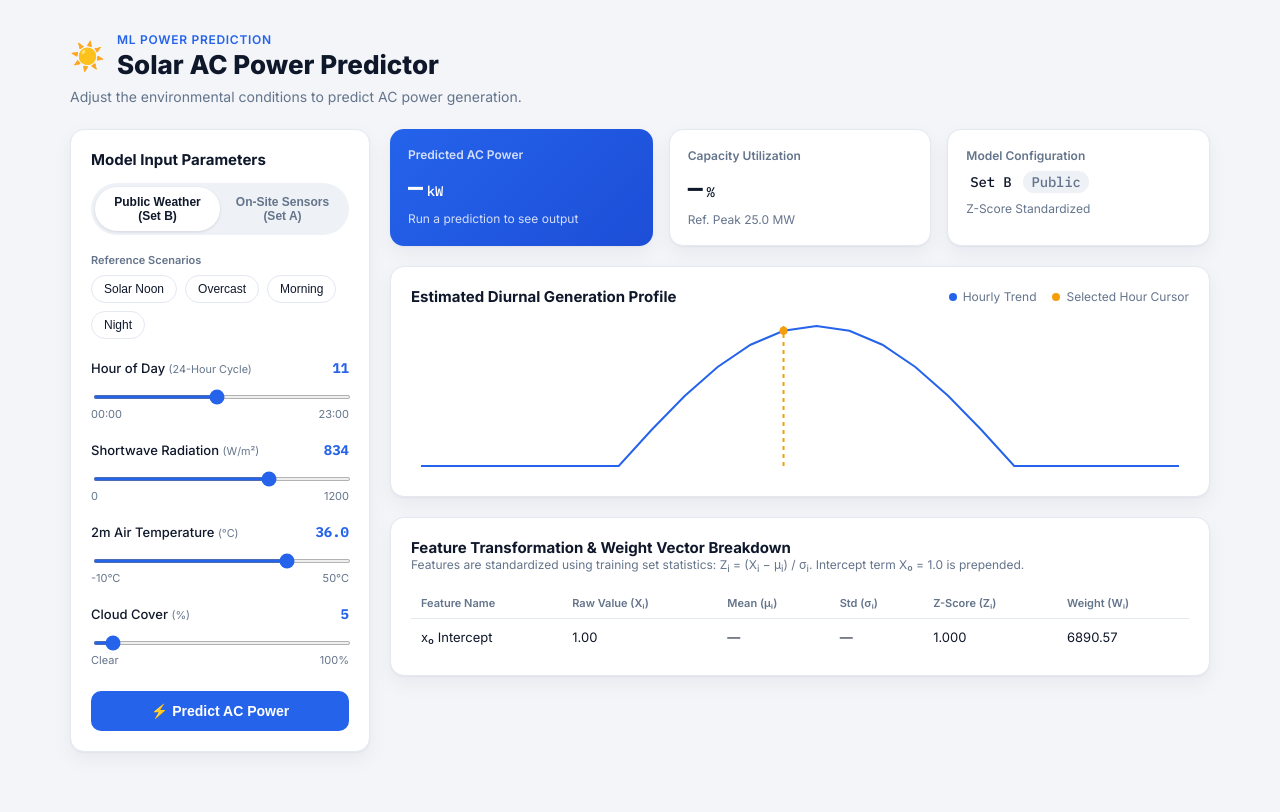
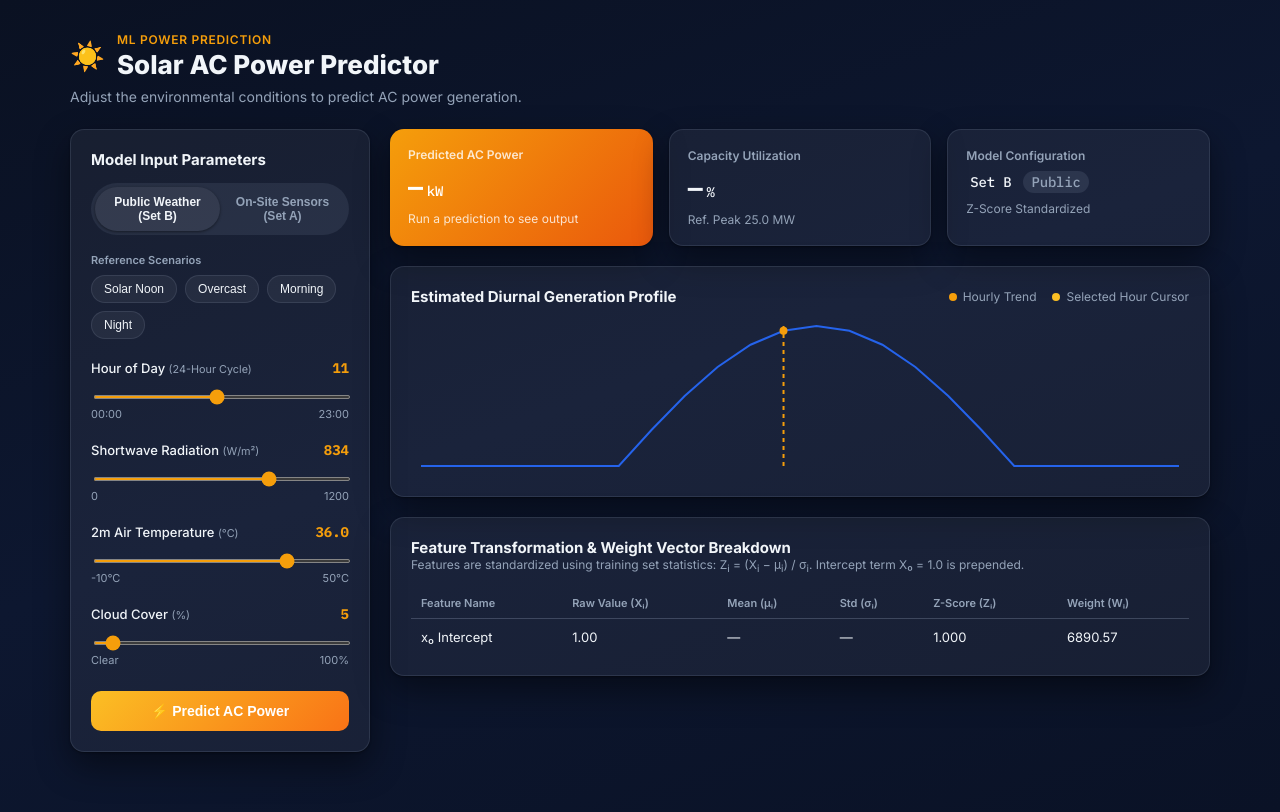
Before and after one commit to Shahzaib371-ai/ML-Based-Solar-Power-Predictor-AC-, a Flask app: page / in a window 1280 px wide. Run offline with Flask 3, Linux system fonts and the light colour scheme; parts of the project's set-up code (start-up, migrations or seed data) failed here and were passed over.

Commit message:
Sync working layout and new aesthetic theme from Replit

```diff
--- a/static/style.css
+++ b/static/style.css
@@ -1,23 +1,23 @@
 :root {
-    color-scheme: light;
-    --bg: #f3f5f9;
-    --card: #ffffff;
-    --border: #e4e8f0;
-    --text: #0f172a;
-    --text-soft: #64748b;
-    --blue: #2563eb;
-    --blue-dark: #1d4ed8;
-    --amber: #f59e0b;
+    color-scheme: dark;
+    --bg: linear-gradient(160deg, #0a1122 0%, #0d1730 48%, #0a1226 100%);
+    --card: rgba(255, 255, 255, 0.055);
+    --border: rgba(148, 163, 184, 0.16);
+    --text: #f1f5f9;
+    --text-soft: #94a3b8;
+    --blue: #f59e0b;
+    --blue-dark: #ea580c;
+    --amber: #fbbf24;
     --radius: 14px;
     --mono: "IBM Plex Mono", "SFMono-Regular", Menlo, Consolas, monospace;
-    --shadow: 0 1px 2px rgba(15, 23, 42, 0.04), 0 8px 20px rgba(15, 23, 42, 0.05);
+    --shadow: 0 1px 2px rgba(0, 0, 0, 0.35), 0 14px 34px rgba(0, 0, 0, 0.45);
 }
 
 * { box-sizing: border-box; }
 
 html {
     background: var(--bg);
-    color-scheme: light;
+    color-scheme: dark;
 }
 
 body {
@@ -89,7 +89,7 @@ body {
 
 .tabs {
     display: flex;
-    background: #eef1f6;
+    background: rgba(148, 163, 184, 0.12);
     border-radius: 999px;
     padding: 4px;
     margin-bottom: 18px;
@@ -111,7 +111,7 @@ body {
 .tab.active {
     background: var(--card);
     color: var(--text);
-    box-shadow: 0 1px 3px rgba(15, 23, 42, 0.12);
+    box-shadow: 0 1px 3px rgba(0, 0, 0, 0.45);
 }
 
 .section-label {
@@ -185,7 +185,7 @@ input[type="range"] {
 
 .predict-btn {
     width: 100%;
-    background: var(--blue);
+    background: linear-gradient(135deg, #fbbf24 0%, #f97316 100%);
     color: #fff;
     border: none;
     border-radius: 10px;
@@ -197,7 +197,7 @@ input[type="range"] {
     transition: background 0.15s;
 }
 
-.predict-btn:hover { background: var(--blue-dark); }
+.predict-btn:hover { background: linear-gradient(135deg, #f59e0b 0%, #ea580c 100%); }
 
 /* ---------- RIGHT: RESULTS ---------- */
 .results { display: flex; flex-direction: column; gap: 20px; }
@@ -221,7 +221,7 @@ input[type="range"] {
 }
 
 .stat-card.highlight {
-    background: linear-gradient(135deg, #2563eb, #1d4ed8);
+    background: linear-gradient(135deg, #f59e0b, #ea580c);
     color: #fff;
     border: none;
 }
@@ -254,7 +254,7 @@ input[type="range"] {
 
 .tag-mini {
     font-size: 11px;
-    background: #eef1f6;
+    background: rgba(148, 163, 184, 0.15);
     color: var(--text-soft);
     padding: 2px 8px;
     border-radius: 999px;
```
